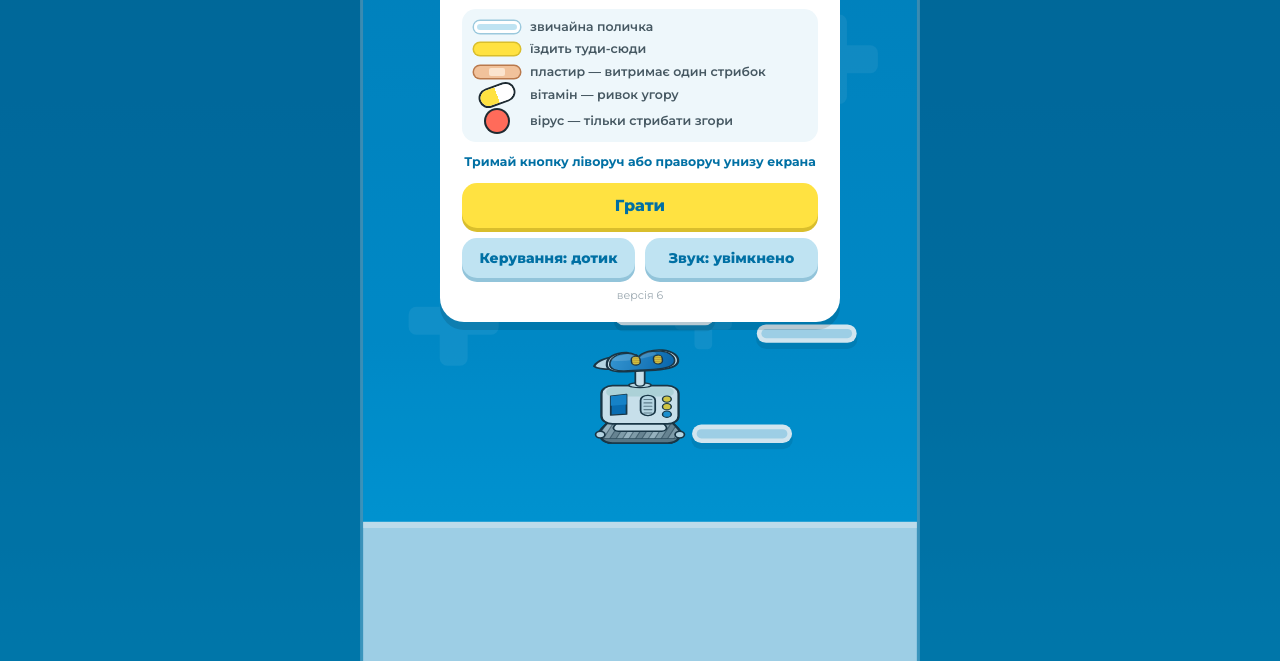
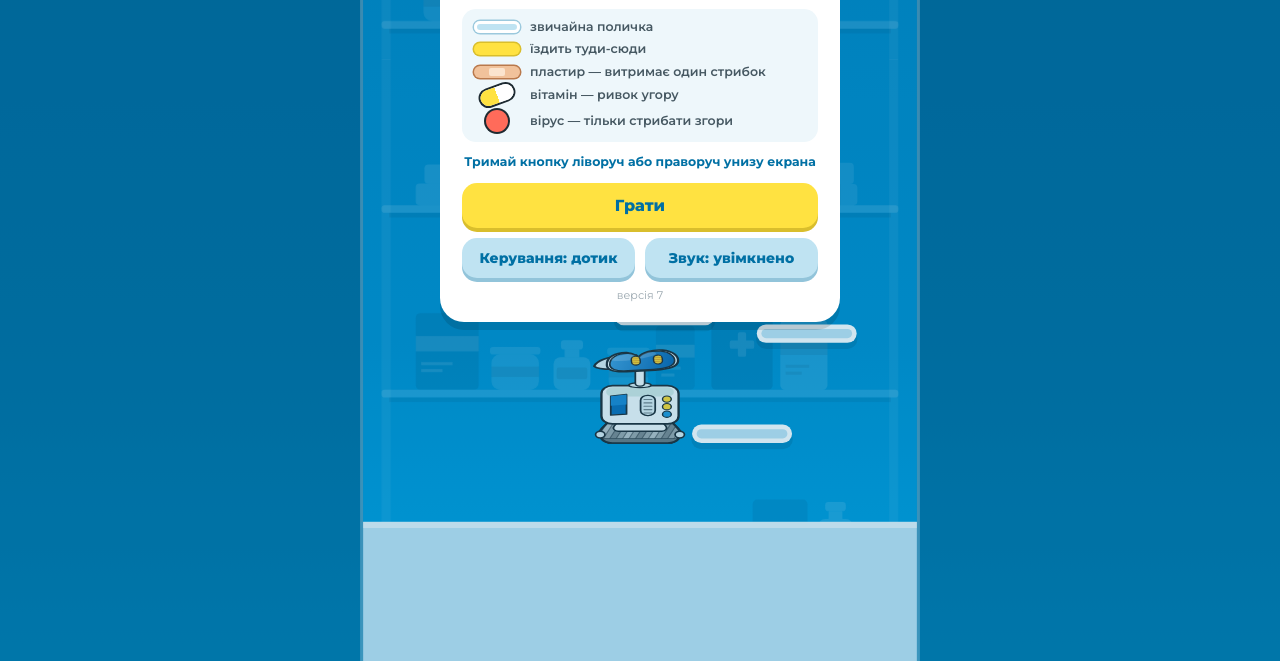
Before and after one commit to MakRoSXD/robot_jump, a plain HTML site: page index.html in a window 1280 px wide. Shown: the part 139-800 px from the top of the page. Drawn offline with Linux system fonts and the light colour scheme; animation ran at ten frames a second.

Commit message:
Версія 7: тло — стелажі з ліками, стрибок чутніший
- замість хрестів на тлі стелажі аптеки: полиці, коробки, пляшечки,
  баночки — усе в тон тла, світліше або темніше за блакить
- тло малюється один раз у позаекранне полотно й кладеться плиткою
- звук стрибка голосніший і з тихим обертоном октавою вище

Co-Authored-By: Claude Fable 5.2 <noreply@anthropic.com>

```diff
--- a/game.js
+++ b/game.js
@@ -5,7 +5,7 @@
   "use strict";
 
   // Номер версії: той самий має стояти у version.json і в ?v= біля game.js в index.html
-  var VERSION = 6;
+  var VERSION = 7;
 
   // ---------- Світ ----------
   // Ширина світу стала, висота видимої частини залежить від екрана.
@@ -38,7 +38,6 @@
   function clamp(v, a, b) { return v < a ? a : v > b ? b : v; }
   function lerp(a, b, t) { return a + (b - a) * t; }
   function rnd(a, b) { return a + Math.random() * (b - a); }
-  function hash(i, j) { var s = Math.sin(i * 127.1 + j * 311.7) * 43758.5453; return s - Math.floor(s); }
   // найкоротша різниця по X з урахуванням того, що світ замкнений у кільце
   function wrapDx(d) { d = ((d % W) + W) % W; return d > W / 2 ? d - W : d; }
 
@@ -76,7 +75,7 @@
     o.start(t); o.stop(t + dur + 0.03);
   }
   var sfx = {
-    jump: function () { tone("sine", 330, 560, 0.11, 0.5); },
+    jump: function () { tone("sine", 330, 560, 0.12, 0.8); tone("triangle", 660, 1120, 0.1, 0.22); },
     spring: function () { tone("triangle", 260, 1040, 0.24, 0.6); },
     pill: function () { tone("sine", 880, 880, 0.08, 0.4); tone("sine", 1320, 1320, 0.13, 0.4, 0.07); },
     boost: function () { tone("sawtooth", 180, 760, 0.5, 0.22); tone("sine", 520, 1560, 0.5, 0.3, 0.05); },
@@ -470,25 +469,108 @@
   function line(x0, y0, x1, y1) { c.beginPath(); c.moveTo(x0, y0); c.lineTo(x1, y1); c.stroke(); }
 
   // ---------- Малювання: тло ----------
+  // Стелажі аптеки: полиці від краю до краю, на них коробки, пляшечки й баночки.
+  // Усе в тон тла — трохи світліше або трохи темніше за блакить, без інших
+  // кольорів, щоб не сперечатися зі справжніми поличками й вірусами. Стелажі
+  // пливуть утричі повільніше за гру — відчуття глибини й висоти.
+  // Малюємо один раз у позаекранне полотно (шість полиць) і кладемо його плиткою:
+  // у кадрі це два-три drawImage замість сотні фігур.
+  var SHELF_GAP = 240, SHELF_N = 6, TILE_H = SHELF_GAP * SHELF_N;
+  var tile = null, tileK = 0;
+  function rng(seed) {
+    return function () {
+      seed = (seed + 0x6D2B79F5) | 0;
+      var t = Math.imul(seed ^ (seed >>> 15), 1 | seed);
+      t = (t + Math.imul(t ^ (t >>> 7), 61 | t)) ^ t;
+      return ((t ^ (t >>> 14)) >>> 0) / 4294967296;
+    };
+  }
+  function light(a) { return "rgba(255,255,255," + a.toFixed(3) + ")"; }
+  function dark(a) { return "rgba(0,50,82," + a.toFixed(3) + ")"; }
+
+  function drawShelves() {
+    // стійки стелажа
+    c.fillStyle = light(0.06);
+    c.fillRect(24, 0, 12, TILE_H); c.fillRect(W - 36, 0, 12, TILE_H);
+    for (var n = 0; n < SHELF_N; n++) {
+      var sy = n * SHELF_GAP + 190, R = rng(4242 + n * 977);
+      var x = 52 + R() * 30;
+      while (x < W - 120) {
+        if (R() < 0.15) { x += 50 + R() * 70; continue; }       // порожнє місце на полиці
+        var kind = R(), isLight = R() < 0.68;
+        var body = isLight ? light(0.07 + R() * 0.06) : dark(0.08 + R() * 0.06);
+        var mark = isLight ? dark(0.10) : light(0.11);
+        var w, h, bh;
+        if (kind < 0.4) {                                        // коробка
+          w = 42 + R() * 40; h = 48 + R() * 56;
+          rr(x, sy - h, w, h, 6); c.fillStyle = body; c.fill();
+          c.fillStyle = mark;
+          if (R() < 0.45) {                                      // з хрестом
+            var s = Math.min(w, h) * 0.2, cx = x + w / 2, cy = sy - h * 0.58;
+            c.beginPath();
+            rrPath(cx - s * 0.34, cy - s, s * 0.68, s * 2, s * 0.15);
+            rrPath(cx - s, cy - s * 0.34, s * 2, s * 0.68, s * 0.15);
+            c.fill();
+          } else {                                               // зі смужкою й рядками
+            c.fillRect(x, sy - h * 0.7, w, h * 0.2);
+            c.fillRect(x + 7, sy - h * 0.36, w * 0.5, 4);
+            c.fillRect(x + 7, sy - h * 0.36 + 9, w * 0.34, 4);
+          }
+        } else if (kind < 0.7) {                                 // пляшечка
+          w = 32 + R() * 16; h = 64 + R() * 36; bh = h - 22;
+          c.fillStyle = body;
+          rr(x, sy - bh, w, bh, 9); c.fill();
+          c.fillRect(x + w * 0.3, sy - bh - 10, w * 0.4, 10);
+          rr(x + w * 0.2, sy - h, w * 0.6, 12, 4); c.fill();
+          c.fillStyle = mark;
+          rr(x + 4, sy - bh * 0.68, w - 8, bh * 0.36, 3); c.fill();
+        } else if (kind < 0.88) {                                // баночка з кришкою
+          w = 48 + R() * 18; h = 42 + R() * 14;
+          c.fillStyle = body;
+          rr(x, sy - h, w, h, 11); c.fill();
+          rr(x - 2, sy - h - 10, w + 4, 10, 4); c.fill();
+          c.fillStyle = mark;
+          c.fillRect(x, sy - h * 0.66, w, h * 0.3);
+        } else {                                                 // дві коробки стосом
+          w = 58 + R() * 24; h = 26 + R() * 8;
+          var w2 = w * (0.6 + R() * 0.25), h2 = 22 + R() * 8;
+          c.fillStyle = body;
+          rr(x, sy - h, w, h, 5); c.fill();
+          rr(x + (w - w2) * R(), sy - h - h2, w2, h2, 5); c.fill();
+          c.fillStyle = mark;
+          c.fillRect(x + w * 0.62, sy - h, 7, h);
+        }
+        x += w + 8 + R() * 20;
+      }
+      // сама полиця й тінь під нею
+      c.fillStyle = light(0.13);
+      rr(24, sy, W - 48, 10, 4); c.fill();
+      c.fillStyle = dark(0.10);
+      c.fillRect(34, sy + 10, W - 68, 6);
+    }
+  }
+
+  function buildTile() {
+    var k = Math.min(2, scale * dpr);
+    if (tile && Math.abs(k - tileK) < 0.01) return;
+    tileK = k;
+    var cvs = document.createElement("canvas");
+    cvs.width = Math.max(1, Math.round(W * k));
+    cvs.height = Math.max(1, Math.round(TILE_H * k));
+    var main = c;
+    c = cvs.getContext("2d");          // помічники малювання пишуть у «поточне» полотно
+    try { c.setTransform(k, 0, 0, k, 0, 0); drawShelves(); }
+    finally { c = main; }
+    tile = cvs;
+  }
+
   function drawBackdrop() {
-    // хрести аптеки пливуть повільніше за полички — відчуття висоти
-    var sp = 340, par = S.camY * 0.3;
-    var j0 = Math.floor(par / sp) - 1, j1 = Math.ceil((par + VH) / sp) + 1;
-    c.save();
-    c.globalAlpha = 0.075;
-    c.fillStyle = "#FFFFFF";
-    for (var j = j0; j <= j1; j++) {
-      for (var i = 0; i < 3; i++) {
-        var s = 34 + 30 * hash(i, j);
-        var x = i * sp + ((j & 1) ? sp / 2 : 0) - 40 + (hash(j, i) - 0.5) * 70;
-        var y = j * sp - par;
-        c.beginPath();
-        rrPath(x - s * 0.31, y - s, s * 0.62, s * 2, s * 0.17);
-        rrPath(x - s, y - s * 0.31, s * 2, s * 0.62, s * 0.17);
-        c.fill();
-      }
+    if (!tile) return;
+    var px = scale * dpr;
+    var off = (((-S.camY * 0.3) % TILE_H) + TILE_H) % TILE_H;
+    for (var y = off - TILE_H; y < VH; y += TILE_H) {
+      c.drawImage(tile, 0, Math.round(y * px) / px, W, TILE_H);
     }
-    c.restore();
   }
 
   function drawMarks() {
@@ -1146,6 +1228,7 @@
     safeTop = Math.max(0, $("probe").getBoundingClientRect().top - offY) / scale;
     safeBottom = Math.max(0, ih - $("probeB").getBoundingClientRect().top - offY) / scale;
     document.documentElement.style.setProperty("--col-side", Math.max(0, offX) + "px");
+    buildTile();
   }
   window.addEventListener("resize", resize);
   window.addEventListener("orientationchange", resize);
--- a/index.html
+++ b/index.html
@@ -155,7 +155,7 @@
         <button class="btn secondary" id="tiltBtn" type="button" hidden>Керування: дотик</button>
         <button class="btn secondary" id="soundBtn" type="button">Звук: увімкнено</button>
       </div>
-      <p class="ver" id="ver">версія 6</p>
+      <p class="ver" id="ver">версія 7</p>
     </div>
   </div>
 
@@ -184,6 +184,6 @@
     </div>
   </div>
 </div>
-<script src="game.js?v=6"></script>
+<script src="game.js?v=7"></script>
 </body>
 </html>
--- a/version.json
+++ b/version.json
@@ -1 +1 @@
-{ "v": 6 }
+{ "v": 7 }
```
